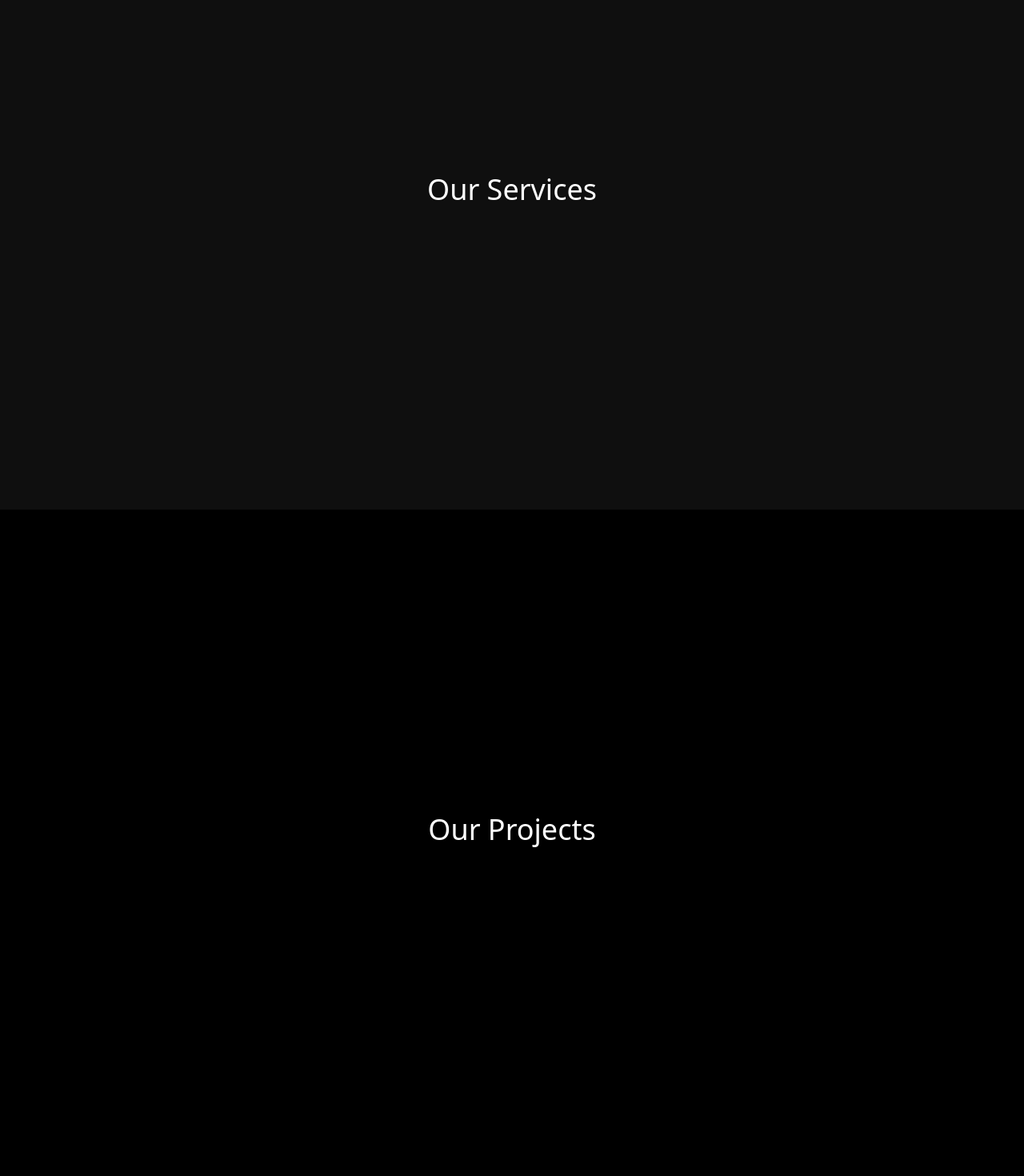
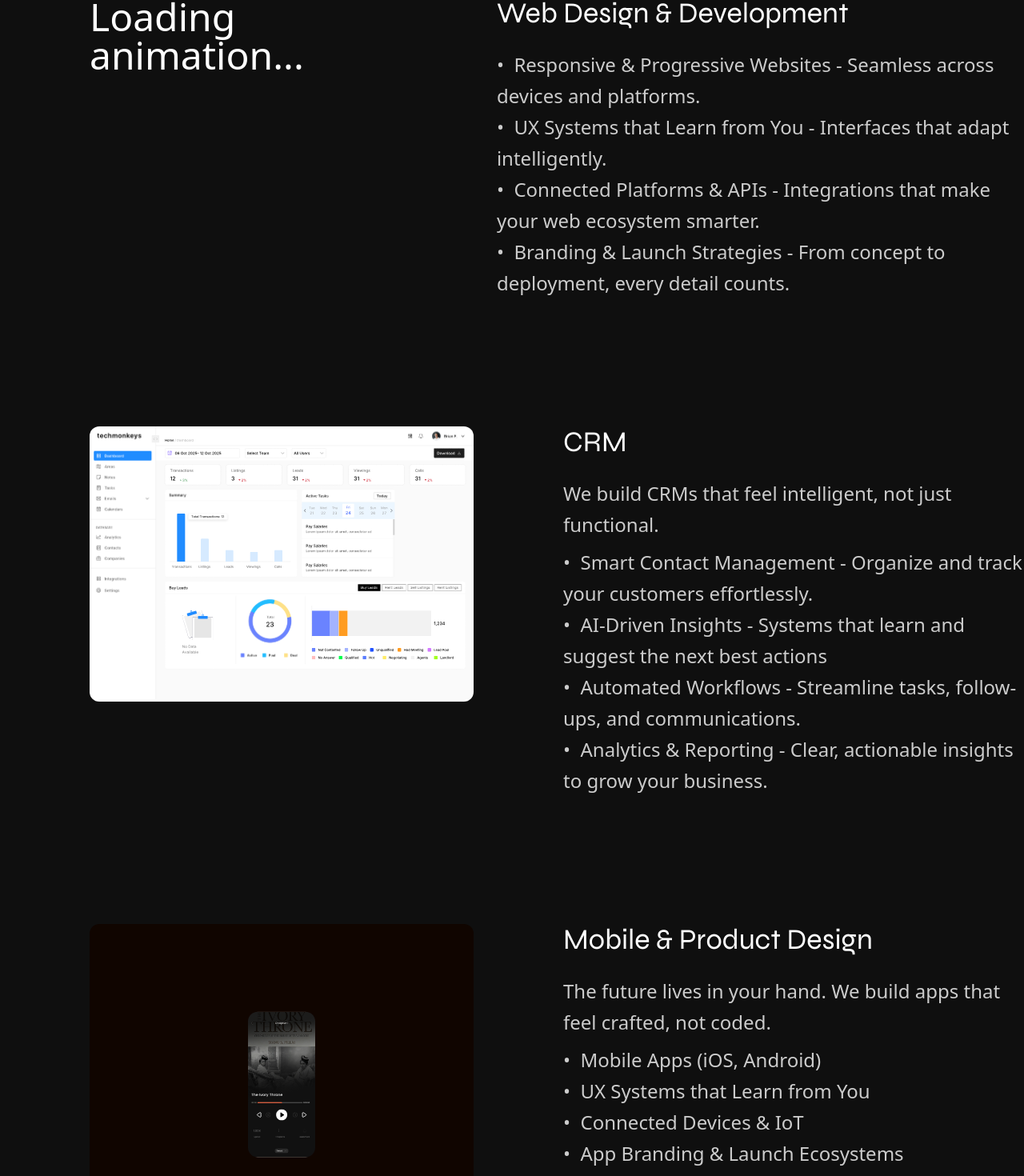
Before and after one commit to Chinmay004/techmonkey-blue, a Next.js app: page / in a window 1280 px wide. Shown: the part 963-2433 px from the top of the page at 80% size. Built offline with nearby package versions, Linux system fonts and the light colour scheme; no server answers.

Commit message:
feat: our services section

```diff
--- a/src/app/globals.css
+++ b/src/app/globals.css
@@ -7,6 +7,7 @@
  :root {
   --background: #0F0F0F;
 }
+
 
 /*
 @theme inline {
--- a/src/app/page.js
+++ b/src/app/page.js
@@ -1,6 +1,7 @@
 import HeroSection from "@/components/herosection.jsx";
 import MobileNavbar from "@/components/mobile-navbar";
 import Navbar from "@/components/navbar";
+import LottieComponent from "@/components/LottieComponent";
 
 export default function Home() {
   return (
@@ -12,27 +13,127 @@ export default function Home() {
 
         <section
           id="services"
-          className="min-h-screen bg-primary flex items-center justify-center text-white text-4xl"
+          className="min-h-screen bg-primary text-white text-5xl"
         >
-          <h2>Our Services</h2>
+          <h2 className="m-14 font-syne">Our Services</h2>
+          <div className="flex">
+            <LottieComponent filename="Scene-1.json" />
+            <div>
+              <h2 className="font-syne text-4xl">Web Design & Development</h2>
+              <div className="pt-6 text-2xl max-w-3xl text-[#CCCCCC] leading-relaxed">
+                <p className="">
+                  • &nbsp;Responsive & Progressive Websites - Seamless across
+                  devices and platforms.
+                </p>
+                <p>
+                  • &nbsp;UX Systems that Learn from You - Interfaces that adapt
+                  intelligently.
+                </p>
+                <p>
+                  • &nbsp;Connected Platforms & APIs - Integrations that make
+                  your web ecosystem smarter.
+                </p>
+                <p>
+                  • &nbsp;Branding & Launch Strategies - From concept to
+                  deployment, every detail counts.
+                </p>
+              </div>
+            </div>
+          </div>
+          <div className="flex mt-40">
+            <LottieComponent filename="Scene-2.json" />
+            <div>
+              <h2 className="font-syne text-4xl">CRM</h2>
+                <p className="pt-6 text-2xl max-w-3xl text-[#CCCCCC] leading-relaxed">
+                  We build CRMs that feel intelligent, not just
+                  functional.
+                </p>
+              <div className="pt-2 text-2xl max-w-3xl text-[#CCCCCC] leading-relaxed">
+                <p>
+                  • &nbsp;Smart Contact Management - Organize and track your
+                  customers effortlessly.
+                </p>
+                <p>
+                  • &nbsp;AI-Driven Insights - Systems that learn and suggest
+                  the next best actions
+                </p>
+                <p>
+                  • &nbsp;Automated Workflows - Streamline tasks, follow-ups,
+                  and communications.
+                </p>
+                <p>
+                  • &nbsp;Analytics & Reporting - Clear, actionable insights to
+                  grow your business.
+                </p>
+              </div>
+            </div>
+          </div>
+          <div className="flex mt-40">
+            <LottieComponent filename="Scene-3.json" />
+            <div>
+              <h2 className="font-syne text-4xl">Mobile & Product Design</h2>
+                <p className="pt-6 text-2xl max-w-3xl text-[#CCCCCC] leading-relaxed">
+                  The future lives in your hand. We build apps that feel crafted, not coded.
+                </p>
+              <div className="pt-2 text-2xl max-w-3xl text-[#CCCCCC] leading-relaxed">
+                <p className="">
+                  • &nbsp;Mobile Apps (iOS, Android)
+                </p>
+                <p>
+                  • &nbsp;UX Systems that Learn from You
+                </p>
+                <p>
+                  • &nbsp;Connected Devices & IoT
+                </p>
+                <p>
+                  • &nbsp;App Branding & Launch Ecosystems
+                </p>
+              </div>
+            </div>
+          </div>
+          <div className="flex mt-40 mb-40">
+            <LottieComponent filename="Scene-4.json" />
+            <div>
+              <h2 className="font-syne text-4xl">Brand Alchemy</h2>
+              <div className="pt-6 text-2xl max-w-3xl text-[#CCCCCC] leading-relaxed">
+                <p className="">We craft identities that shape how the world remembers you.
+                </p>
+                <p>
+                  • &nbsp;Brand Strategy & Naming Architecture
+                </p>
+                <p>
+                  • &nbsp;Visual & Verbal Systems
+                </p>
+                <p>
+                  • &nbsp;Cultural Positioning
+                </p>
+                <p>
+                  • &nbsp;Rebranding for Scale & Legacy
+                </p>
+                <p>
+                  • &nbsp;“Logos fade. Symbols live forever.”
+                </p>
+              </div>
+            </div>
+          </div>
         </section>
         <section
           id="projects"
-          className="min-h-screen bg-background flex items-center justify-center text-white text-4xl"
+          className="min-h-screen bg-background flex text-white text-5xl"
         >
-          <h2>Our Projects</h2>
+          <h2 className="font-syne m-14">Our Projects</h2>
         </section>
         <section
           id="testimonials"
-          className="min-h-screen bg-background flex items-center justify-center text-white text-4xl"
+          className="min-h-screen bg-background flex items-center justify-center text-white text-5xl"
         >
-          <h2>Testimonials</h2>
+          <h2 className="font-syne">Testimonials</h2>
         </section>
         <section
           id="connect"
-          className="min-h-screen bg-background flex items-center justify-center text-white text-4xl"
+          className="min-h-screen bg-background flex items-center justify-center text-white text-5xl"
         >
-          <h2>Do you have any questions?</h2>
+          <h2 className="font-syne">Do you have any questions?</h2>
         </section>
       </div>
     </main>
--- /dev/null
+++ b/src/components/LottieComponent.jsx
@@ -0,0 +1,38 @@
+"use client";
+
+import { useEffect, useState } from "react";
+import { useLottie } from "lottie-react";
+
+const LottieComponent = ({ filename }) => {
+  const [animationData, setAnimationData] = useState(null);
+
+  useEffect(() => {
+    fetch(`/scenes/${filename}`)
+      .then((res) => res.json())
+      .then((data) => setAnimationData(data));
+  }, [filename]);
+
+  const options = {
+    animationData,
+    loop: true,
+  };
+
+  const { View } = useLottie(options, {
+    width: "100%",
+  });
+
+  return (
+    <div className="px-4 md:px-28">
+      {" "}
+      <div className="flex items-start gap-14">
+        {" "}
+        <div className="rounded-xl overflow-hidden">
+          {animationData ? View : "Loading animation..."}
+        </div>
+
+      </div>
+    </div>
+  );
+};
+
+export default LottieComponent;
```
Also changed, not shown: package.json (+5 -4 lines), 1 other file (tests, documents, lock files or other folders).
